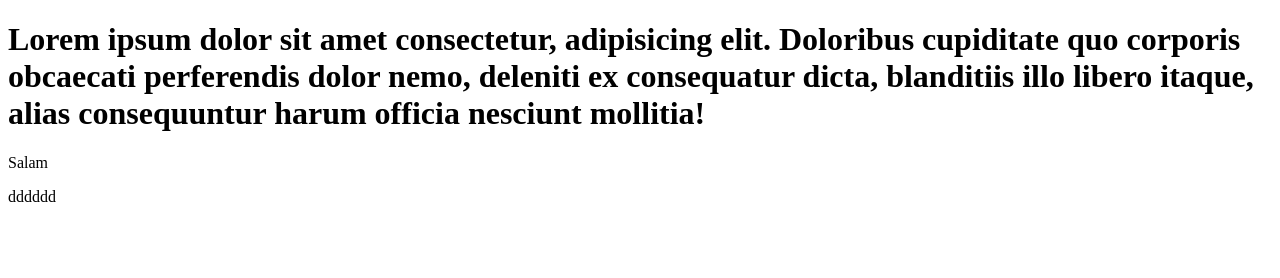
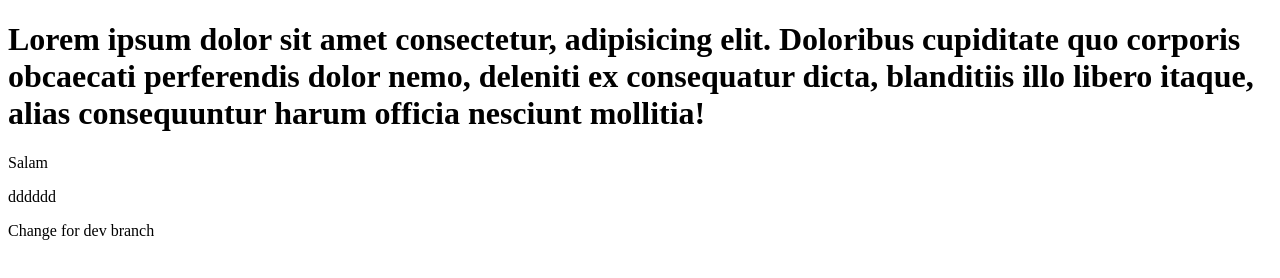
Before and after one commit to rezanikafarin700/test-project, a plain HTML site: page index.html in a window 1280 px wide. Drawn offline with Linux system fonts and the light colour scheme.

Commit message:
change dev branch

```diff
--- a/index.html
+++ b/index.html
@@ -9,5 +9,6 @@
     <h1>Lorem ipsum dolor sit amet consectetur, adipisicing elit. Doloribus cupiditate quo corporis obcaecati perferendis dolor nemo, deleniti ex consequatur dicta, blanditiis illo libero itaque, alias consequuntur harum officia nesciunt mollitia!</h1>
     <p>Salam</p>
     <p>dddddd</p>
+    <div>Change for dev branch</div>
 </body>
 </html>
```
